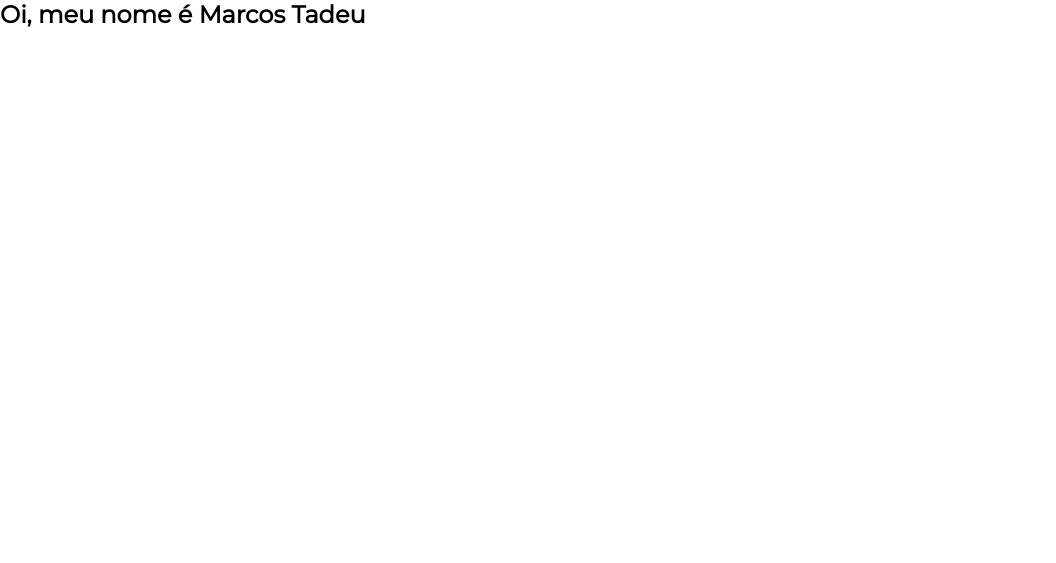
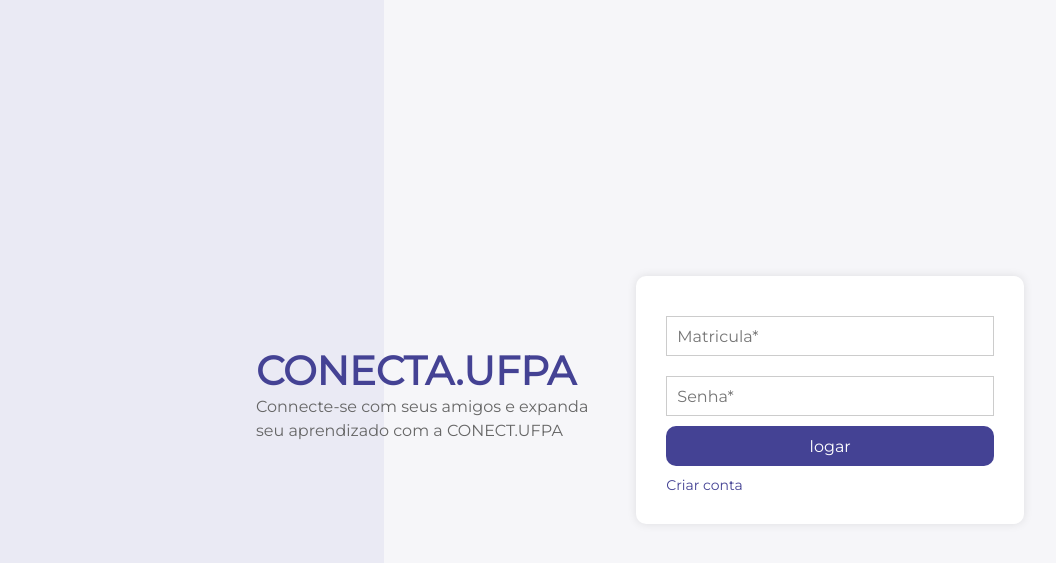
Before and after one commit to Marcos642/REDE_SOCIAL, a PHP site: the page made by SocialMedia/Views/Pages/login.php in a window 1280 px wide. Shown: the top 563 px of the page, without its empty margins (0-1056 px from the left). Run offline with PHP 8.4, Linux system fonts and the light colour scheme; the template is opened without the code that fills it, so the values that code supplies are empty; some libraries are stand-ins or nearby versions.

Commit message:
FRONT-END TELA DE LOGIN

```diff
--- a/SocialMedia/Views/Pages/estilos/style.css
+++ b/SocialMedia/Views/Pages/estilos/style.css
@@ -1,6 +1,96 @@
-*{
+* {
     padding: 0;
     margin: 0;
     box-sizing: border-box;
     font-family: "Montserrat", sans-serif;
 }
+
+html, body {
+    background-color: #F6F6F9;
+    height: 100%;
+}
+
+.sidebar {
+    width: 30%;
+    height: 100%;
+    background-color: #EAEAF4;
+}
+
+.form-container-login {
+    transform: translate(-50%, -50%);
+    position: absolute;
+    left: 50%;
+    top: 50%;
+    width: 60%;
+    display: flex;
+}
+
+.form-container-login h2{
+    font-weight: bold;
+    font-size: 40px;
+    color: #444294;
+}
+
+.form-container-login img {
+    width: 100%;
+    max-width: 300px;
+}
+
+.logo-chamada-login {
+    width: 60%;
+    margin-top: 70px;
+    padding-right: 20px;
+}
+
+.logo-chamada-login p {
+    color: #666;
+    font-size: 16px;
+    line-height: 1.5;
+}
+
+.form-login {
+    background-color: #fff;
+    width: 60%;
+    padding: 30px;
+    max-width: 500px;
+    border-radius: 10px;
+    box-shadow: 0 0 10px rgba(0, 0, 0, 0.1);
+}
+
+.form-login input[type="text"],
+.form-login input[type="password"] {
+    width: 100%;
+    height: 40px;
+    border: 1px solid #ccc;
+    margin: 10px 0;
+    padding: 10px;
+    font-size: 16px;
+}
+
+.form-login input[type="submit"] {
+    width: 100%;
+    height: 40px;
+    background: #444294;
+    border: none;
+    border-radius: 10px;
+    color: #fff;
+    cursor: pointer;
+    font-size: 16px;
+    transition: background-color 0.3s ease-in-out;
+}
+
+.form-login input[type="submit"]:hover {
+    background-color: #2b2962;
+}
+
+.form-login a {
+    display: inline-block;
+    margin-top: 10px;
+    color: #444294;
+    text-decoration: none;
+    font-size: 14px;
+}
+
+.form-login a:hover {
+    text-decoration: underline;
+}
--- a/SocialMedia/Views/Pages/login.php
+++ b/SocialMedia/Views/Pages/login.php
@@ -1,17 +1,37 @@
 <!DOCTYPE html>
 <html lang="en">
+
 <head>
     <meta charset="UTF-8">
     <meta name="viewport" content="width=device-width, initial-scale=1.0">
     <title>lOGIN NA REDE SOCIAL</title>
-    <link rel="stylesheet" href="<?php echo INCLUDE_PATH_STATIC ?>estilos/style.css">
-
+    <link rel="stylesheet" href="<?= INCLUDE_PATH_STATIC ?>estilos/style.css">
 
     <link rel="preconnect" href="https://fonts.googleapis.com">
     <link rel="preconnect" href="https://fonts.gstatic.com" crossorigin>
     <link href="https://fonts.googleapis.com/css2?family=Montserrat:ital@0;1&display=swap" rel="stylesheet">
 </head>
+
 <body>
-    <h2>Oi, meu nome é Marcos Tadeu</h2>
+    <div class="sidebar">
+
+    </div> <!--sidebar-->
+
+    <div class="form-container-login">
+        <div class="logo-chamada-login">
+            <h2>CONECTA.UFPA</h2>
+            <p>Connecte-se com seus amigos e expanda seu aprendizado com a CONECT.UFPA</p>
+        </div> <!--logo-chamada-login-->
+
+        <div class="form-login">
+            <form method="post">
+                <input placeholder="Matricula*" type="text" name="login">
+                <input placeholder="Senha*" type="password" name="senha">
+                <input type="submit" name="acao" value="logar">
+            </form>
+            <p><a href="<?= INCLUDE_PATH ?>registrar">Criar conta</a></p>
+        </div> <!--form-login-->
+    </div> <!--form-container-login-->
 </body>
+
 </html>
--- a/index.php
+++ b/index.php
@@ -2,5 +2,7 @@
 session_start();
 require "vendor/autoload.php";
 define("INCLUDE_PATH_STATIC","http://localhost/REDE_SOCIAL/SocialMedia/Views/Pages/");
+define("INCLUDE_PATH","http://localhost/REDE_SOCIAL/"); #Para criar conta
+
 $app = new SocialMedia\Aplication;
 $app->run();
```
